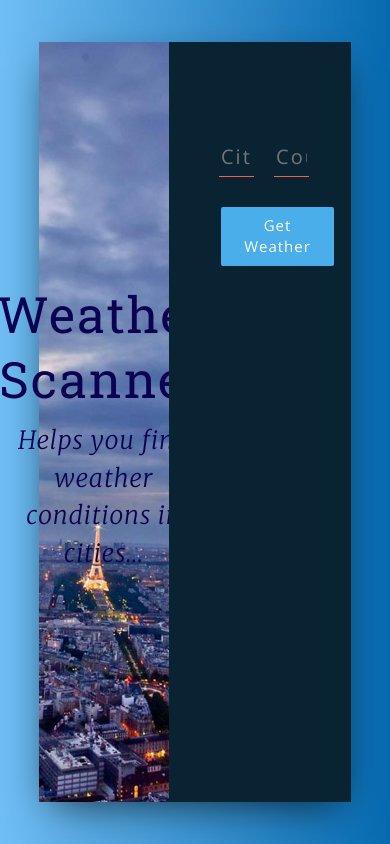
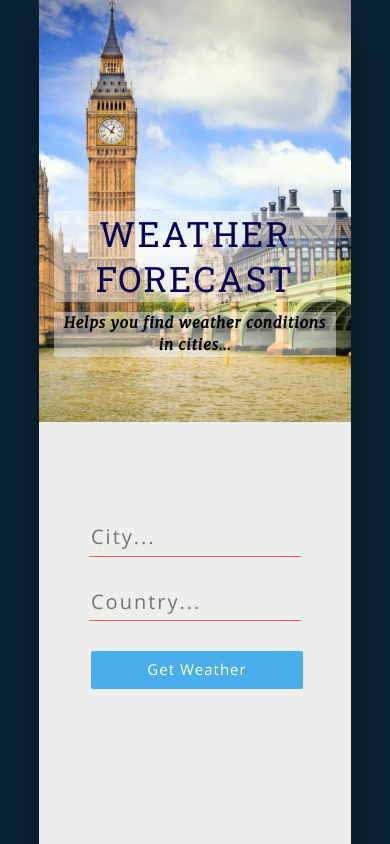
Before and after one commit to darshanabhuse/Weather-Forcast, a React (Create React App) app: page / in a window 390 px wide. Shown: the top 844 px of the page. Built offline with nearby package versions, Linux system fonts and the light colour scheme.

Commit message:
Updating code as per requirement.

```diff
--- a/src/App.css
+++ b/src/App.css
@@ -7,7 +7,7 @@ body {
 }
 
 .wrapper {
-  background: linear-gradient(to right, #70bef4, #066ab0);
+  background: #0a2333;
   height: 100vh;
   display: flex;
   justify-content: center;
@@ -34,23 +34,26 @@ body {
 }
 
 .title-container__title {
-  font-size: 50px;
+  font-size: 47px;
   letter-spacing: 2px;
   line-height: 1.3;
   font-family: 'Roboto Slab', serif;
+  background: rgba(256,256,256,0.4);
 }
 
 .title-container__subtitle {
   font-style: italic;
   font-size: 25px;
-  font-weight: 100;
+  font-weight: 800;
   letter-spacing: 1px;
   line-height: 1.5;
   font-family: "Merriweather", serif;
+  color: #000;
+  background: rgba(256,256,256,0.4);
 }
 
 .form-container {
-  background-color: #0a2333;
+  background-color: #eee;
   height: 90vh;
   padding-top: 100px;
   padding-left: 50px;
@@ -62,12 +65,13 @@ input[type="text"] {
   border-bottom: solid 1px #f16051;
   width: 30%;
   padding-bottom: 4px;
-  color: #fff !important;
+  color: #000 !important;
   font-weight: lighter;
   letter-spacing: 2px;
   margin-bottom: 30px;
   margin-right: 20px;
   font-size: 20px;
+  max-width: 104px;
 }
 
 input[type="text"] {
@@ -75,8 +79,8 @@ input[type="text"] {
 }
 
 input:-webkit-autofill {
-    -webkit-box-shadow: 0 0 0 30px #2c3e50 inset;
-    -webkit-text-fill-color: #fff !important;
+    -webkit-box-shadow: 0 0 0 30px #eee inset;
+    -webkit-text-fill-color: #000 !important;
 }
 
 button {
@@ -91,12 +95,15 @@ button {
   background-color: #49aee9;
   color: #fff;
   font-weight: 100;
+  max-width: 137px;
 }
 
 button:active {
   outline: none;
 }
-
+table, tr, th, td {
+	border: 1px solid #000;
+}
 .weather__info {
   width: 60%;
   font-size: 20px;
@@ -106,23 +113,74 @@ button:active {
 
 .weather__key {
   color: #f16051;
-  border-bottom: solid 2px rgba(255,255,255,0.06);
-  padding: 20px 0 20px 0;
-  font-weight: 400;
+  padding: 10px;
+  font-weight: 800;
 }
-
+th.weather__key {
+    color: #fff;
+    background: #555;
+}
 .weather__key:last-child {
   border: 0;
 }
 
 .weather__value {
-  color: #fff;
+  color: #000;
   font-weight: 200;
+      text-transform: capitalize;
+    font-weight: 800;
+	padding: 10px;
 }
 
 .weather__error {
-  color: #fff;
+  color: #000;
   font-size: 20px;
   letter-spacing: 1px;
-  font-weight: 200;
+  font-weight: 800;
+  color: #f16051;
+    text-transform: capitalize;
 }
+
+/* Media Queries */
+@media (min-width: 992px) {
+	.container {
+		max-width: 970px;
+		width: 100%;
+	}
+}
+
+@media (min-width: 768px) {
+	.container {
+		max-width: 90vw;
+		width: 100%;
+	}
+}
+@media (max-width: 992px) {
+	.title-container__subtitle {
+		font-size: 15px;
+	}
+	.title-container__title {
+		font-size: 35px;
+		margin-top: 155px;
+		text-transform: uppercase;
+	}
+	input[type="text"],
+	button	{
+		width: 100%;
+		max-width: inherit;
+	}
+	.form-container {
+		padding-right: 50px;
+	}
+	.weather-info {
+		margin: 30px 0;
+	}
+	.title-container {
+		height:50vh;
+		background-position: top center;
+	}
+	.main,
+	.wrapper	{
+		height: 100%;
+	}
+}
--- a/src/App.js
+++ b/src/App.js
@@ -29,6 +29,13 @@ class App extends React.Component {
     const response = await api_call.json();
     console.log(response);
     if(city && country){
+
+		if(response.cod && response.cod == '404') {
+			this.setState({
+				error: response.message
+			  })
+		}
+		else {
 		  this.setState({
 			temperature: response.main.temp,
 			city: response.name,
@@ -37,6 +44,7 @@ class App extends React.Component {
 			description: response.weather[0].description,
 			error: ""
 		  })
+		}
     }else{
       this.setState({
         error: "Please input search values..."
@@ -53,10 +61,10 @@ class App extends React.Component {
           <div className="main">
             <div className="container">
               <div className="row">
-                <div className="col-xs-5 title-container">
+                <div className="col-xs-12 col-lg-5 col-md-5 title-container">
                 <Titles />
                 </div>
-                <div className="col-xs-7 form-container">
+                <div className="col-xs-12 col-lg-7 col-md-7 form-container">
                 <Form loadWeather={this.getWeather} />
                   <Weather
                     temperature={this.state.temperature}
--- a/src/components/titles.js
+++ b/src/components/titles.js
@@ -8,7 +8,7 @@ class Titles extends React.Component {
 
             <div>
 
-                <h1 className="title-container__title">Weather Scanner </h1>
+                <h1 className="title-container__title">Weather Forecast </h1>
                 <p className="title-container__subtitle"> Helps you find weather conditions in cities...  </p>
             </div>
         )
--- a/src/components/weather.js
+++ b/src/components/weather.js
@@ -7,28 +7,61 @@ class Weather extends React.Component{
         return(
 
             <div className="weather-info">
+
+
+
+
 				{
-                    this.props.country && this.props.city && <p className="weather__key">Location:
-                        <span className="weather__value">  {this.props.city}, {this.props.country}</span>
+					this.props.country && this.props.city && this.props.temperature && this.props.humidity && this.props.description && (
+						<table width="100%">
+						<tr>
+
+							<th  className="weather__key"> Location </th>
+							<th  className="weather__key"> Temperature </th>
+							<th  className="weather__key"> Humidity </th>
+							<th  className="weather__key"> Conditions </th>
+						</tr>
+
+
+					<tr>
+					{
+						this.props.country && this.props.city && (
+
+							<td>
+							  <p className="weather__value">
+							  {this.props.city}, {this.props.country}
 							  </p>
+							</td>
+						)
+					}
+					{
+						this.props.temperature &&
+
+						(
+							<td><p className="weather__value">{this.props.temperature}</p>
+							</td>
+						)
 					}
 
 					{
-                    this.props.temperature && <p className="weather__key">Temperature:
-                        <span className="weather__value">  {this.props.temperature}</span>
-                    </p>
+						this.props.humidity && (
+						<td><p className="weather__value"> {this.props.humidity}</p>
+							</td>
+
+
+						)
 					}
 
 					{
-                    this.props.humidity && <p className="weather__key">Humidity:
-                        <span className="weather__value">  {this.props.humidity}</span>
-                    </p>
+						this.props.description && (
+							<td><p className="weather__value">   {this.props.description} </p>
+							</td>
+
+						)
 					}
-
-                {
-                    this.props.description && <p className="weather__key">Conditions:
-                        <span className="weather__value">  {this.props.description}</span>
-                    </p>
+					</tr>
+					</table>
+					)
 				}
 
 					{
```
Also changed, not shown: src/img/bg.jpg, 1 other file (tests, documents, lock files or other folders). Lines whose indentation alone changed are shown as unchanged.
